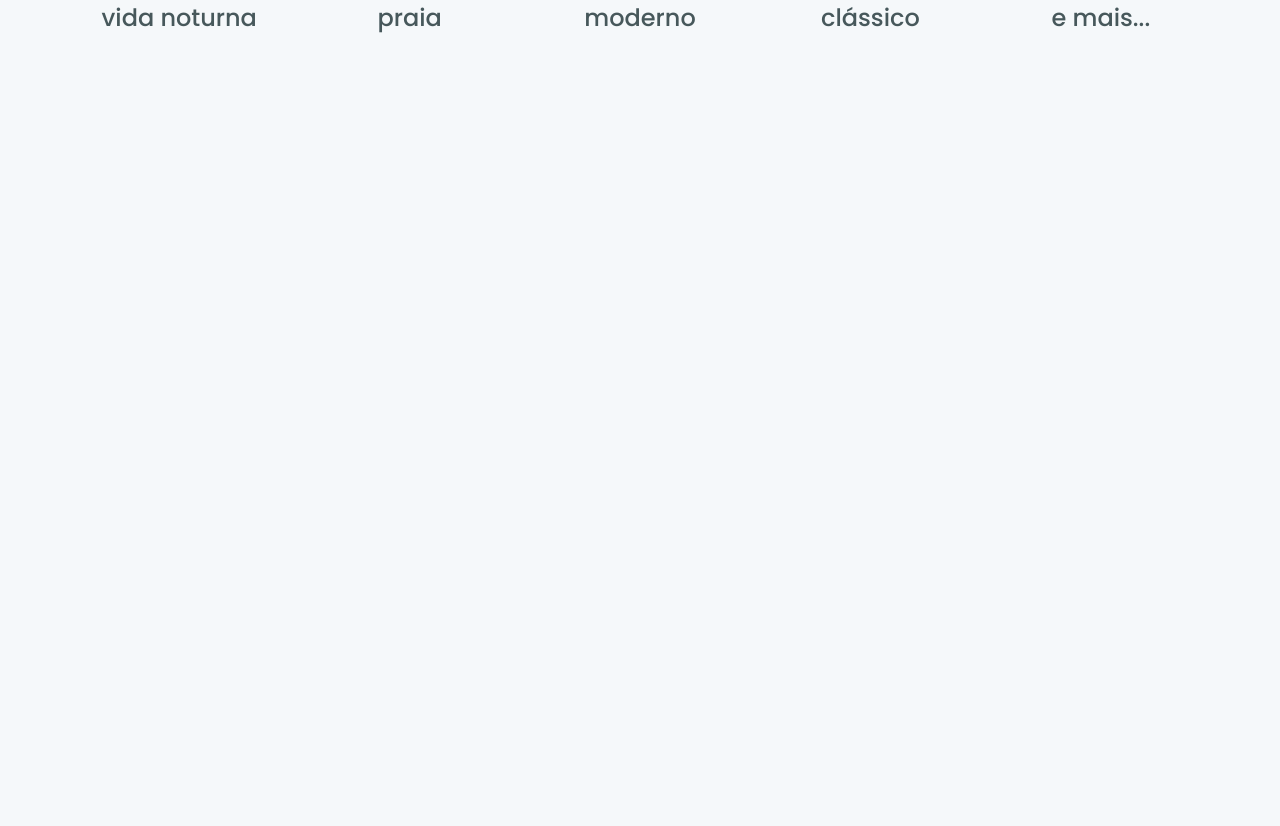
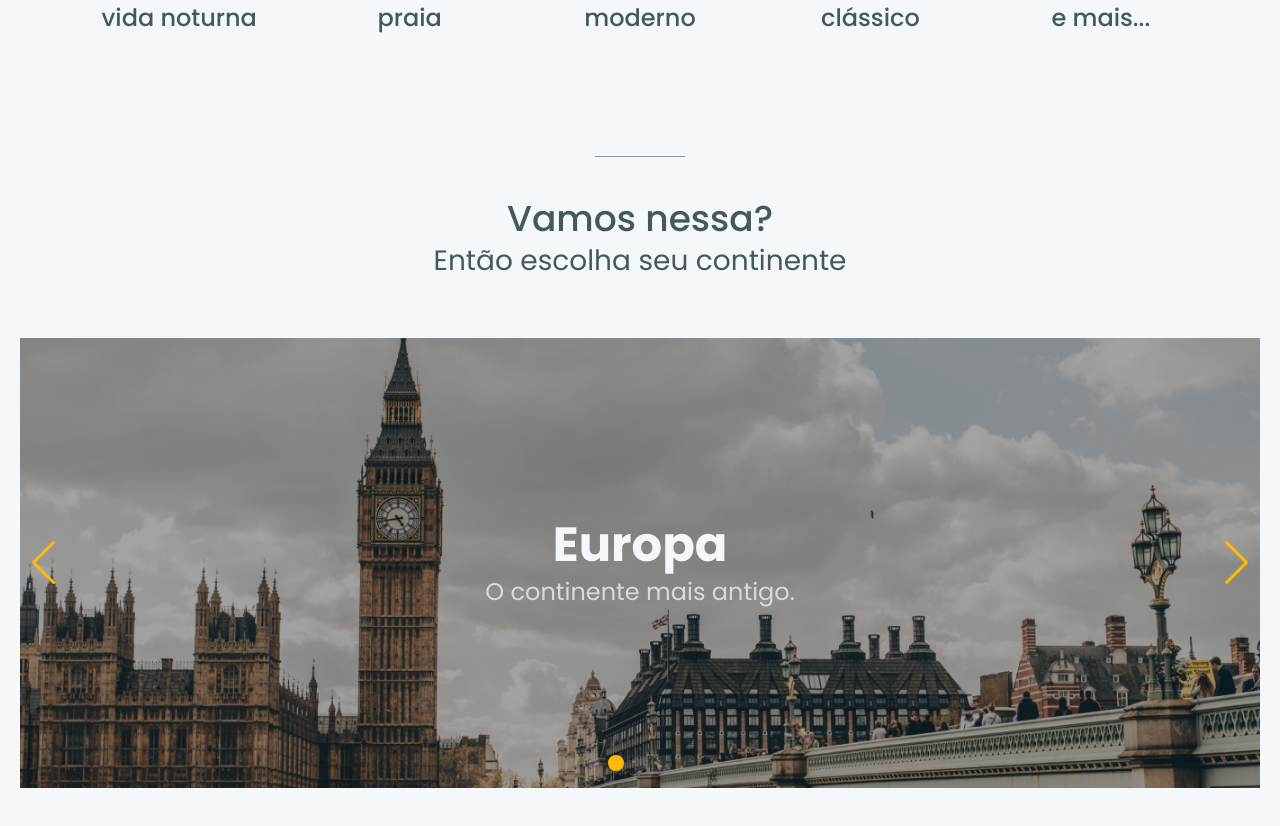
Before and after one commit to netoudi/worldtrip, a Next.js app: page / in a window 1280 px wide. Shown: the part 640-1466 px from the top of the page. Before the commit the page ends 800 px from the top, so only its background shows below. Built offline with nearby package versions, Linux system fonts and the light colour scheme.

Commit message:
Add Carousel component

```diff
--- a/package.json
+++ b/package.json
@@ -17,7 +17,8 @@
     "next": "10.2.3",
     "polished": "^4.1.3",
     "react": "17.0.2",
-    "react-dom": "17.0.2"
+    "react-dom": "17.0.2",
+    "swiper": "^6.7.0"
   },
   "devDependencies": {
     "@types/node": "^15.12.2",
--- /dev/null
+++ b/src/components/Carousel/index.tsx
@@ -0,0 +1,66 @@
+import { Box, Flex, Heading, Text } from '@chakra-ui/react';
+import { FunctionComponent } from 'react';
+
+// Import Swiper React components
+import { Swiper, SwiperSlide } from 'swiper/react';
+
+// import Swiper core and required modules
+import SwiperCore, { Autoplay, Navigation, Pagination } from 'swiper/core';
+
+// install Swiper modules
+SwiperCore.use([Autoplay, Pagination, Navigation]);
+
+const Carousel: FunctionComponent = () => {
+  return (
+    <Box position="relative" height="100%">
+      <Swiper
+        spaceBetween={30}
+        centeredSlides={true}
+        autoplay={{
+          delay: 3000,
+          disableOnInteraction: false,
+        }}
+        pagination={{
+          clickable: true,
+        }}
+        navigation={true}
+        className="mySwiper"
+      >
+        {[1, 2, 3, 4, 5].map((item) => {
+          return (
+            <SwiperSlide key={item}>
+              <Flex
+                width="100%"
+                height="100%"
+                backgroundImage="url('/images/europa.jpg')"
+                backgroundPosition="center"
+                backgroundSize="cover"
+              >
+                <Flex
+                  width="100%"
+                  flexDirection="column"
+                  justifyContent="center"
+                  alignItems="center"
+                  backgroundColor={'rgba(0, 0, 0, 0.35)'}
+                >
+                  <Heading
+                    color="gray.200"
+                    fontSize={['24px', '48px']}
+                    fontWeight="700"
+                  >
+                    Europa
+                  </Heading>
+                  <Text color="gray.300" fontSize={['14px', '24px']}>
+                    O continente mais antigo.
+                  </Text>
+                </Flex>
+              </Flex>
+            </SwiperSlide>
+          );
+        })}
+      </Swiper>
+    </Box>
+  );
+};
+
+export default Carousel;
--- a/src/pages/_app.tsx
+++ b/src/pages/_app.tsx
@@ -1,5 +1,11 @@
 import { ChakraProvider } from '@chakra-ui/react';
 import { theme } from '../styles/theme';
+
+// Import Swiper styles
+import 'swiper/swiper.min.css';
+import 'swiper/components/pagination/pagination.min.css';
+import 'swiper/components/navigation/navigation.min.css';
+
 import '../styles/globals.css';
 
 function MyApp({ Component, pageProps }) {
--- a/src/pages/index.tsx
+++ b/src/pages/index.tsx
@@ -1,8 +1,17 @@
-import { Box, Grid } from '@chakra-ui/react';
+import {
+  Box,
+  Center,
+  Divider,
+  Flex,
+  Grid,
+  Heading,
+  Text,
+} from '@chakra-ui/react';
 import Header from '../components/Header';
 import Banner from '../components/Banner';
 import TravelTypes from '../components/TravelTypes';
 import Container from '../components/Container';
+import Carousel from '../components/Carousel';
 
 export default function Home() {
   return (
@@ -34,6 +43,37 @@ export default function Home() {
             </Grid>
           </Container>
         </Box>
+
+        <Flex justifyContent="center" alignItems="center">
+          <Center width={['60px', '90px']}>
+            <Divider my={[2, 6]} borderColor="gray.600" />
+          </Center>
+        </Flex>
+
+        <Container>
+          <Flex w="100%" flexDirection="column" alignItems="center">
+            <Heading
+              color="gray.600"
+              fontSize={['26px', '36px']}
+              fontWeight="500"
+            >
+              Vamos nessa?
+            </Heading>
+            <Text color="gray.600" fontSize={['18px', '28px']} fontWeight="300">
+              Então escolha seu continente
+            </Text>
+          </Flex>
+        </Container>
+
+        <Box
+          width="100%"
+          maxWidth="1240px"
+          height={['250px', '450px']}
+          margin="auto"
+          marginY={['20px', '40px']}
+        >
+          <Carousel />
+        </Box>
       </main>
     </>
   );
--- a/src/styles/globals.css
+++ b/src/styles/globals.css
@@ -3,7 +3,7 @@ body {
   padding: 0;
   margin: 0;
   font-family: -apple-system, BlinkMacSystemFont, Segoe UI, Roboto, Oxygen,
-    Ubuntu, Cantarell, Fira Sans, Droid Sans, Helvetica Neue, sans-serif;
+  Ubuntu, Cantarell, Fira Sans, Droid Sans, Helvetica Neue, sans-serif;
 }
 
 a {
@@ -14,3 +14,49 @@ a {
 * {
   box-sizing: border-box;
 }
+
+.swiper-container {
+  width: 100%;
+  height: 100%;
+}
+
+.swiper-slide {
+  text-align: center;
+  font-size: 18px;
+  background: #fff;
+
+  /* Center slide text vertically */
+  display: -webkit-box;
+  display: -ms-flexbox;
+  display: -webkit-flex;
+  display: flex;
+  -webkit-box-pack: center;
+  -ms-flex-pack: center;
+  -webkit-justify-content: center;
+  justify-content: center;
+  -webkit-box-align: center;
+  -ms-flex-align: center;
+  -webkit-align-items: center;
+  align-items: center;
+}
+
+.swiper-slide img {
+  display: block;
+  width: 100%;
+  height: 100%;
+  object-fit: cover;
+}
+
+.swiper-button-prev, .swiper-button-next {
+  color: #FFBA08;
+}
+
+.swiper-pagination-bullet {
+  width: 16px;
+  height: 16px;
+  background-color: #999999;
+}
+
+.swiper-pagination-bullet-active {
+  background-color: #FFBA08;
+}
```
Also changed, not shown: 1 other file (tests, documents, lock files or other folders).
